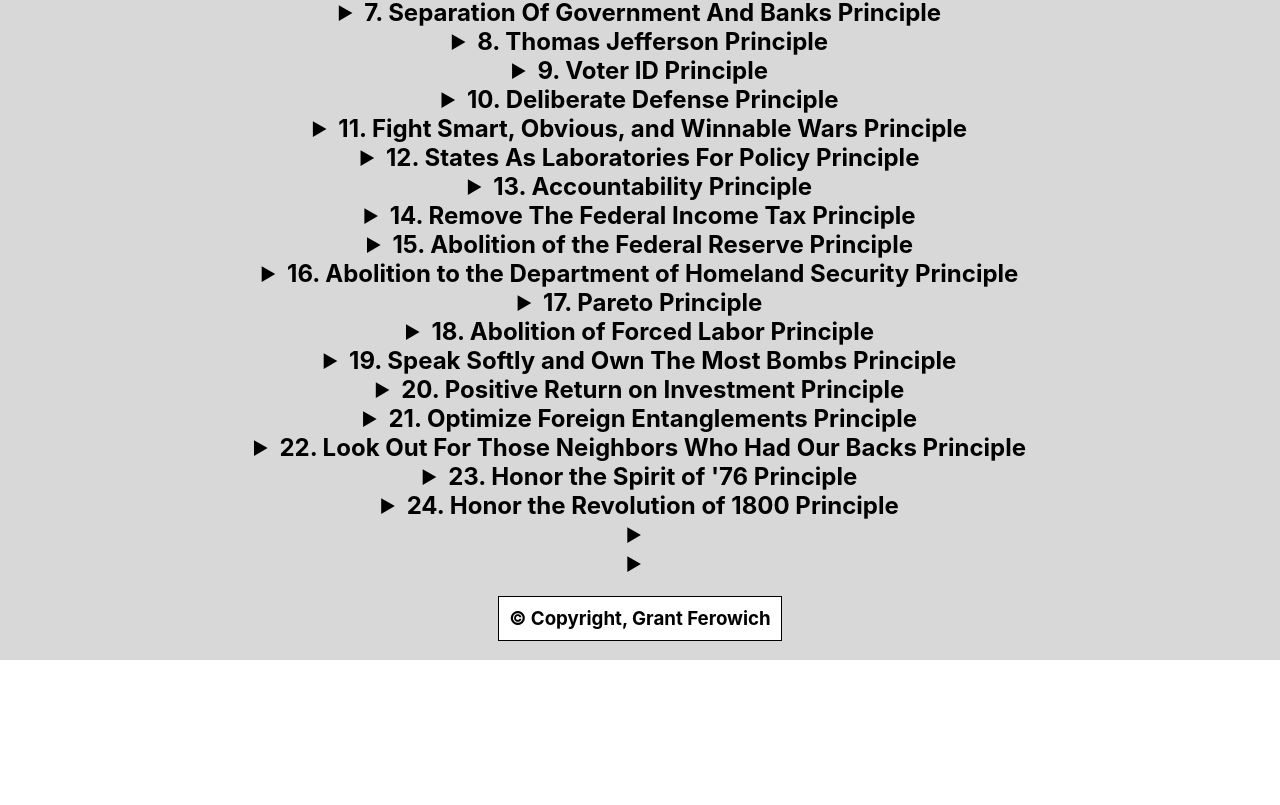
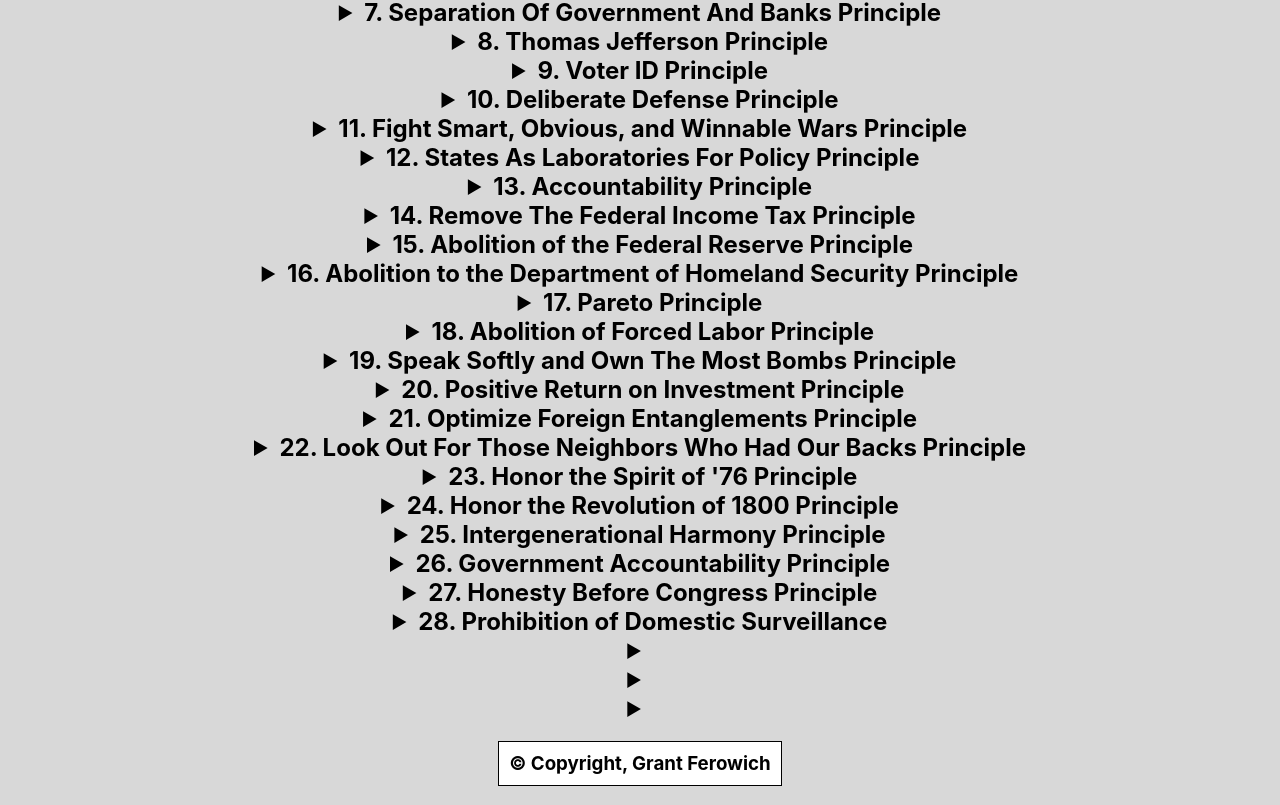
Before and after one commit to grantferowich/wisdom-party, a React (Create React App) app: page / in a window 1280 px wide. Shown: the part 369-1174 px from the top of the page. Before the commit the page ends 1029 px from the top, so only its background shows below. Built offline with nearby package versions, Linux system fonts and the light colour scheme.

Commit message:
successfully appended points

```diff
--- a/src/components/About.js
+++ b/src/components/About.js
@@ -113,6 +113,29 @@ Thomas Jefferson recognized as much, preparing a letter for the fiftieth anniver
             </p>
         </details>
         <details>
+            <summary>25. Intergenerational Harmony Principle</summary>
+            <p>One generation must not place undue burdens on subsequent generations. The financial position of the country must be advanced and preserved. The environment must be safeguarded.</p>
+        </details>
+        <details>
+            <summary>26. Government Accountability Principle</summary>
+            <p>Stand with those who identify corruption and fraud.</p>
+        </details>
+        <details>
+            <summary>27. Honesty Before Congress Principle</summary>
+            <p>Prosecute dishonesty, also known as perjury, committed before the Senate and the House of Representative. The legislature is the instrument and agent of the people's will. The conditions for truthful communications in the environment where the people's will is embodied must be preserved.</p>
+        </details>
+        <details>
+            <summary>28. Prohibition of Domestic Surveillance</summary>
+            <p>"What more is neccessary to make us a happy and prosperous people? Still one thing more, fellow-citizens -- a wise and frugal Government, which shall restrain men from injuring one another, shall leave them otherwise free to regulate their own pursuits of industry and improvement, and shall not take from the mouth of labor the bread it has earned," Thomas Jefferson wrote in the First Inaugural Address.</p>
+            <p>"I know, indeed, that some honest men fear that a republican government can not be strong, that this Government is not strong enough; but would the honest patriot, in the full tide of successful experiment, abandon a government which has so far kept us free and firm on the theoretic and visionary fear that this Government, the world's best hope, may by possibility want energy to preserve itself? I trust not. I believe this, on the contrary, the strongest Government on earth. I believe it the only one where every man, at the call of the law, would fly to the standard of the law, and would meet invasions of the public order as his own personal concern. Sometimes it is said that man can not be trusted with the government of himself. Can he, then, be trusted with the government of others? Or have we found angels in the forms of kings to govern him? Let history answer this question," Thomas Jefferson wrote in the First Inaugural Address.
+
+            </p>
+        </details>
+        <details>
+            <summary></summary>
+            <p></p>
+        </details>
+        <details>
             <summary></summary>
             <p></p>
         </details>
```
